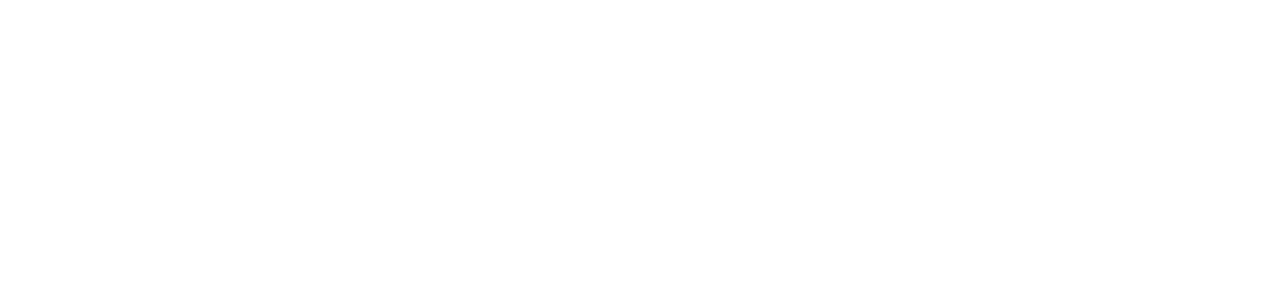
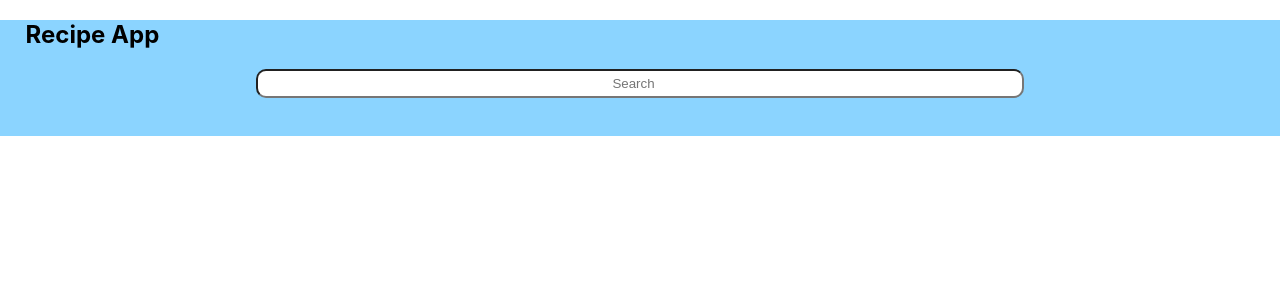
Before and after one commit to ADNAN-VICTOR/GROUP-PROJECT, a React (Create React App) app in the folder recipe-app/: page / in a window 1280 px wide. Shown: the top 300 px of the page. Built offline with nearby package versions, Linux system fonts and the light colour scheme.

Commit message:
search component

```diff
--- a/recipe-app/src/App.css
+++ b/recipe-app/src/App.css
@@ -1,38 +1,26 @@
-.App {
-  text-align: center;
+
+.search-form{
+ background-color: rgb(139, 212, 255);
 }
 
-.App-logo {
-  height: 40vmin;
-  pointer-events: none;
+.search-input{
+  text-align: center;
+  width: max-content;
+  width: 60%;
+  border-radius: 10px;
+  padding: 5px;
+
 }
 
-@media (prefers-reduced-motion: no-preference) {
-  .App-logo {
-    animation: App-logo-spin infinite 20s linear;
-  }
+.recipeDiv{
+  text-align: start;
+  margin-left: 2%;
+
+
 }
 
-.App-header {
-  background-color: #282c34;
-  min-height: 100vh;
-  display: flex;
-  flex-direction: column;
-  align-items: center;
-  justify-content: center;
-  font-size: calc(10px + 2vmin);
-  color: white;
+.div-input{
+  text-align: center;
+  padding-bottom: 3%;
+
 }
-
-.App-link {
-  color: #61dafb;
-}
-
-@keyframes App-logo-spin {
-  from {
-    transform: rotate(0deg);
-  }
-  to {
-    transform: rotate(360deg);
-  }
-}
--- a/recipe-app/src/App.js
+++ b/recipe-app/src/App.js
@@ -1,9 +1,12 @@
 
 import './App.css';
+import SearchBar from './components/SearchBar';
+
 
 function App() {
   return (
     <div>
+      <SearchBar />
     </div>
   );
 }
--- a/recipe-app/src/components/SearchBar.js
+++ b/recipe-app/src/components/SearchBar.js
@@ -1 +1,33 @@
 import React from "react";
+
+
+
+function SearchBar() {
+    return(
+        <div>
+            <header>
+                <form className="search-form">
+                    <div>
+                        <h2 className="recipeDiv">Recipe App</h2>
+                    </div>
+                    <div className="div-input">
+                        <input
+                            className="search-input"
+                            type="search"
+                            placeholder="Search"
+                        />
+
+
+
+
+                    </div>
+                </form>
+            </header>
+
+        </div>
+
+    )
+
+}
+
+export default SearchBar
```
